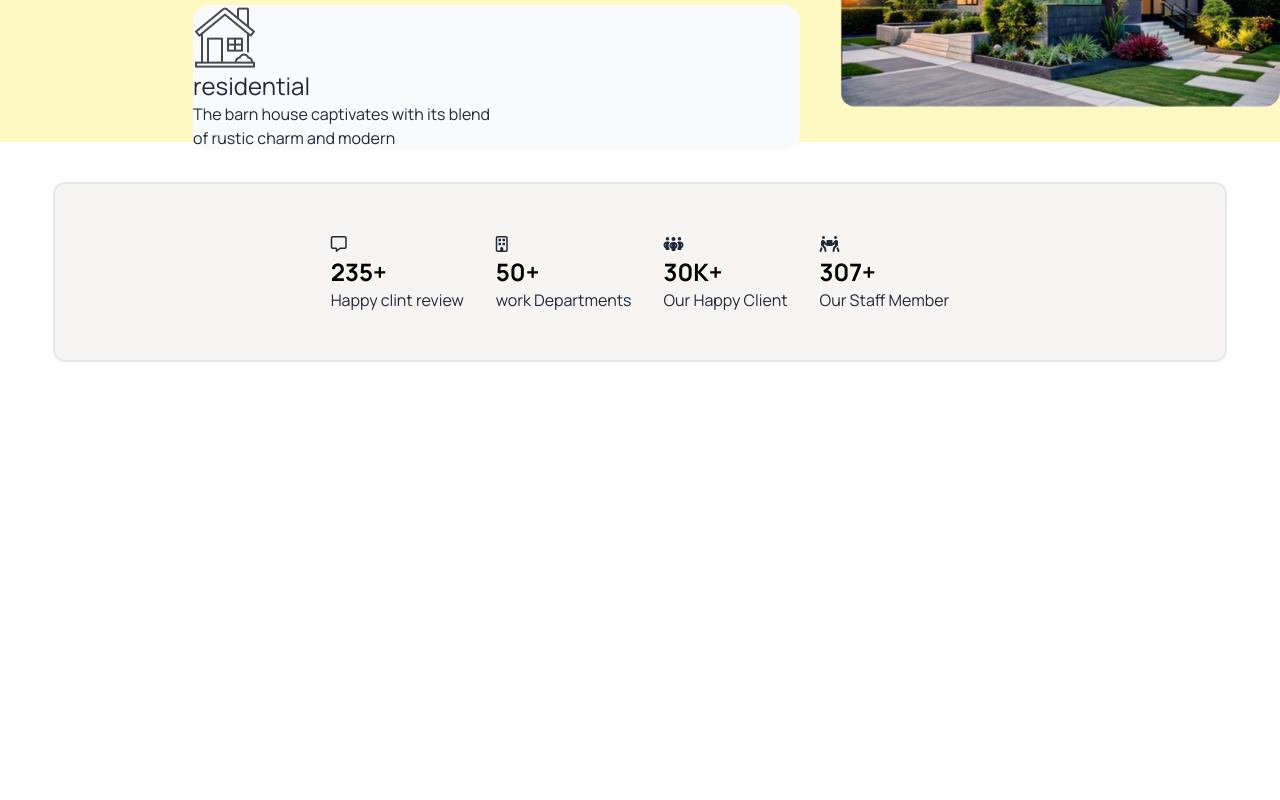
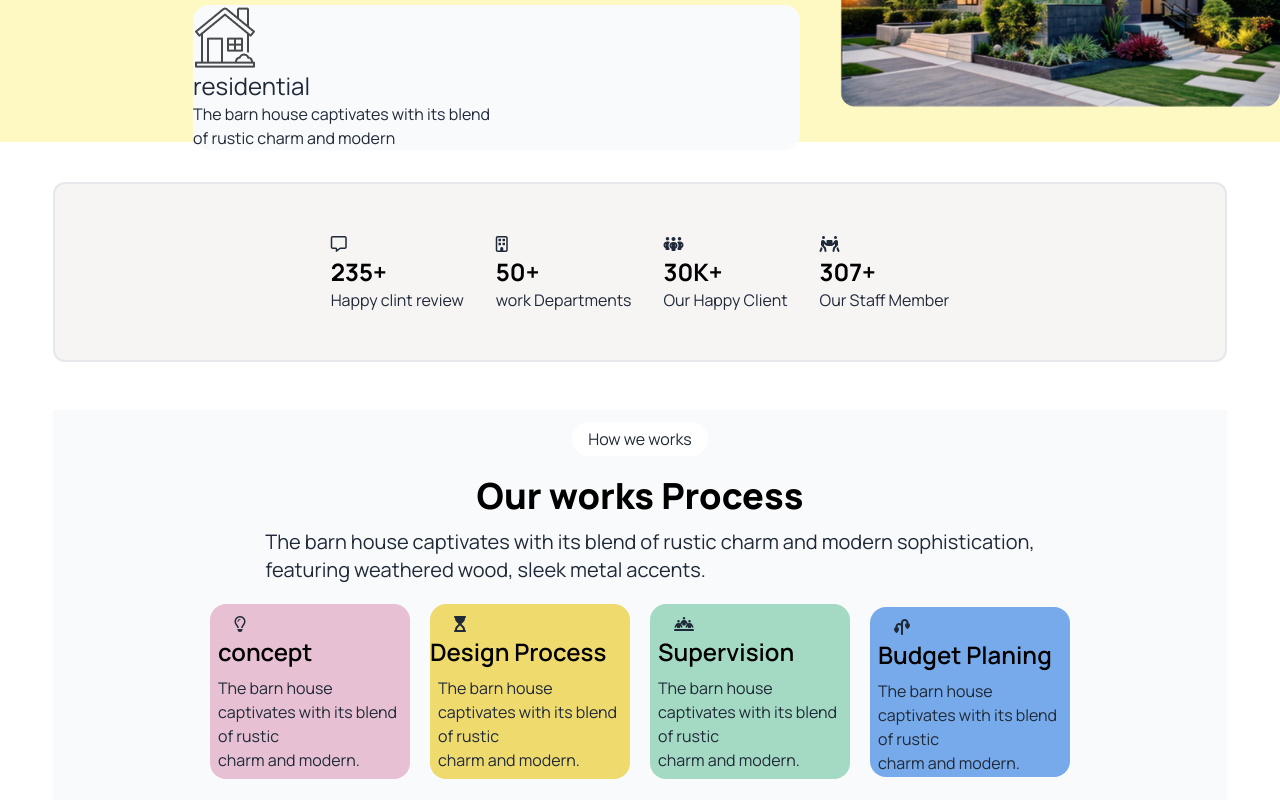
Before and after one commit to Selim-Ahmed93/Programming--Hero-Assign--3, a plain HTML site: page index.html in a window 1280 px wide. Shown: the part 1044-1844 px from the top of the page. Before the commit the page ends 1406 px from the top, so only its background shows below. Drawn offline with nearby package versions, Linux system fonts and the light colour scheme.

Commit message:
our works vision section done

```diff
--- a/index.html
+++ b/index.html
@@ -146,6 +146,45 @@
     <p>Our Staff Member</p>
   </div>
 </div>
+<!-- our works progress section -->
+
+  <div class="w-11/12 h-[390px] mx-auto mt-12 bg-slate-50">
+<div class="flex flex-col justify-center items-center">
+  <button class="px-4 py-[5px] rounded-2xl bg-white mt-3 ">How we works</button>
+</div>
+<div class="flex flex-col justify-center items-center">
+  <h1 class="text-4xl font-extrabold text-black mt-5">Our works Process </h1>
+  <p class="text-xl mt-3 ml-5">The barn house captivates with its blend of rustic charm and modern sophistication, <br>featuring weathered wood, sleek metal accents.</p>
+</div>
+<div class="flex gap-5 mt-5 justify-center items-center ">
+  <div class="w-[200px] h-[175px] bg-[#E7C1D3] rounded-2xl">
+    <i class="fa-regular fa-lightbulb ml-6 mt-3"></i>
+    <h1 class="text-2xl font-semibold text-black ml-2">concept</h1>
+    <p class=" mt-2 ml-2">The barn house captivates with its blend of rustic <br>charm and modern.</p>
+  </div>
+  <div>
+    <div class="w-[200px] h-[175px] bg-[#EFDA6E] rounded-2xl">
+      <i class="fa-solid fa-hourglass-start ml-6 mt-3"></i>
+      <h1 class="text-2xl font-semibold text-black">Design Process</h1>
+      <p class=" mt-2 ml-2">The barn house captivates with its blend of rustic <br> charm and modern.</p>
+     </div>
+  </div>
+  <div>
+    <div class="w-[200px] h-[175px] bg-[#A4DAC3] rounded-2xl">
+      <i class="fa-solid fa-people-line ml-6 mt-3"></i>
+      <h1 class="text-2xl font-semibold text-black ml-2">Supervision</h1>
+      <p class="mt-2 ml-2">The barn house captivates with its blend of rustic <br> charm and modern.</p>
+     </div>
+  </div>
+  <div>
+    <div class="w-[200px] h-[170px] bg-[#77AAEA] rounded-2xl ">
+      <i class="fa-solid fa-plant-wilt ml-6 mt-3"></i>
+      <h1 class="text-2xl font-semibold text-black ml-2">Budget Planing</h1>
+      <p class="mt-2 ml-2">The barn house captivates with its blend of rustic <br> charm and modern.</p>
+     </div>
+  </div>
+</div>
+
 
     </main>
     <footer></footer>
```
